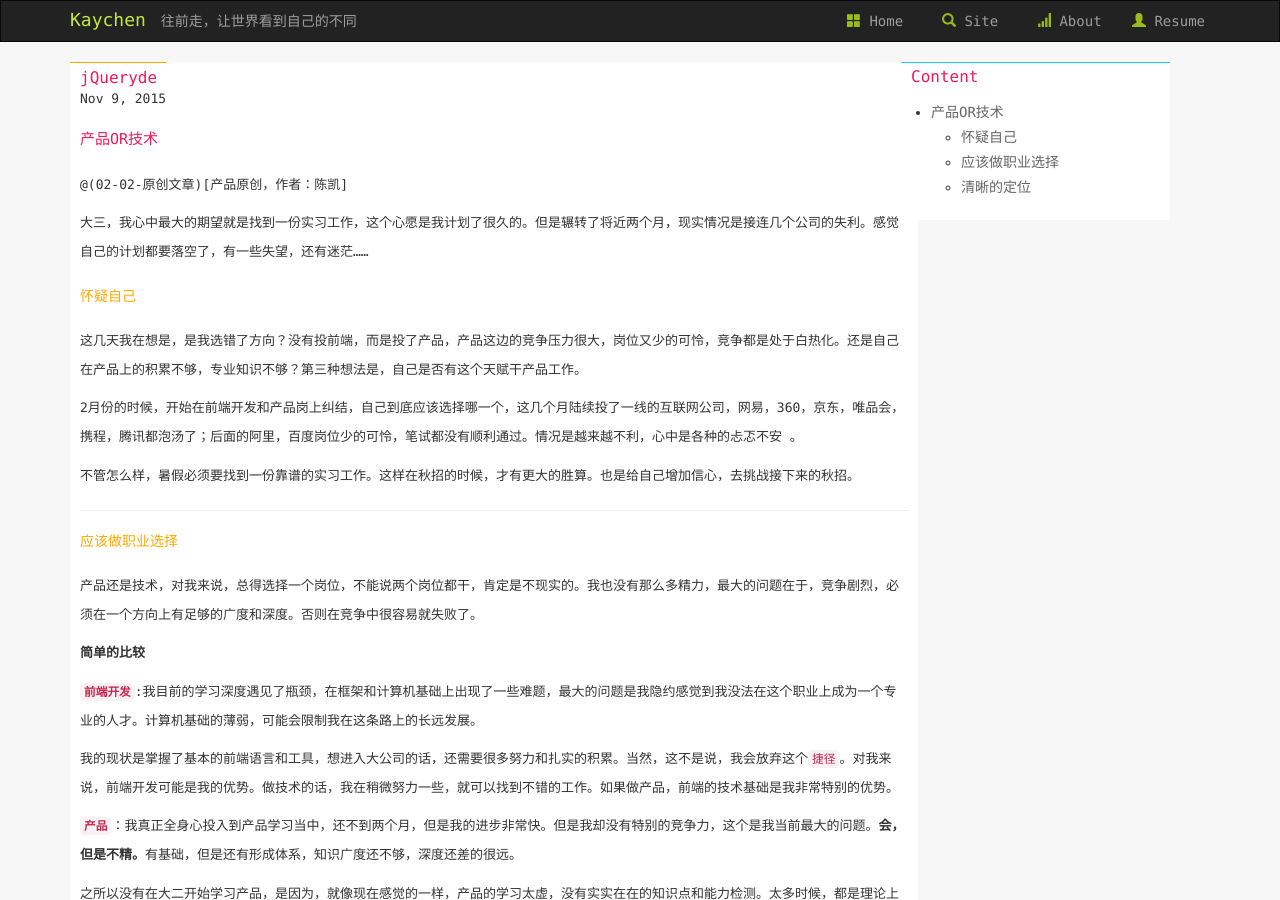
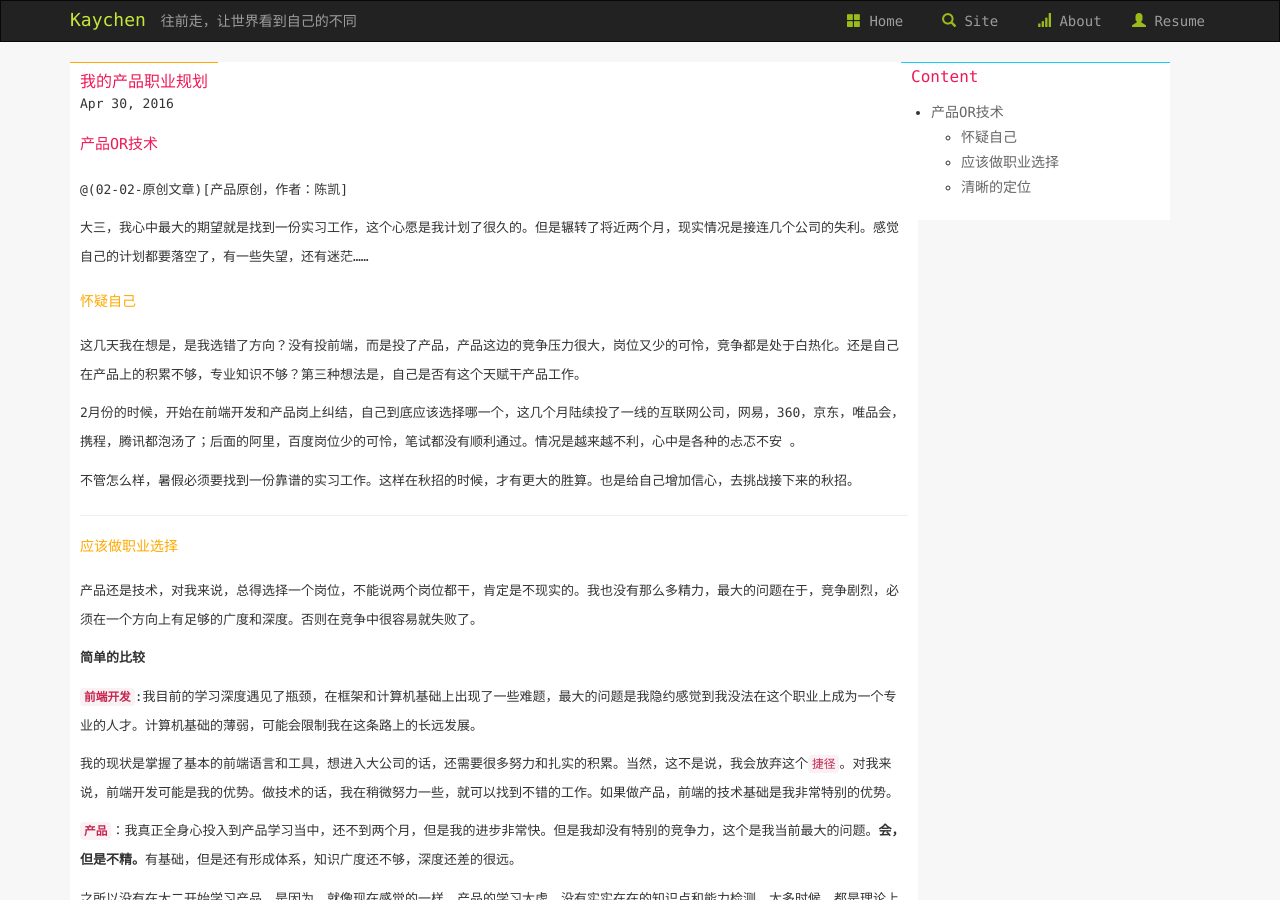
Before and after one commit to LittlewhiteChen/LittlewhiteChen.github.io, a Jekyll site: the page built from _posts/2016-04-30-我的产品规划和职业规划.md, in a window 1280 px wide and 900 px high. Built offline with Jekyll 4.4.1, drawn with Linux system fonts in a browser that asks for light colours; nearby versions of some CDN libraries; comment, search, counter and statistics services are not loaded; a style sheet for code colours, icons or effects is not loaded.

Commit message:
产品笔记

```diff
--- a/_posts/2016-04-30-我的产品规划和职业规划.md
+++ b/_posts/2016-04-30-我的产品规划和职业规划.md
@@ -1,9 +1,9 @@
 ---
 layout: post
-title:  "jQueryde"
-date:   2015-11-09 13:06:05
-categories: Front-end
-excerpt: jQuery
+title:  "我的产品职业规划"
+date:   2016-04-30 11:06:05
+categories: 产品经理
+excerpt: 产品规划，职业规划
 ---
 
 * content
```
